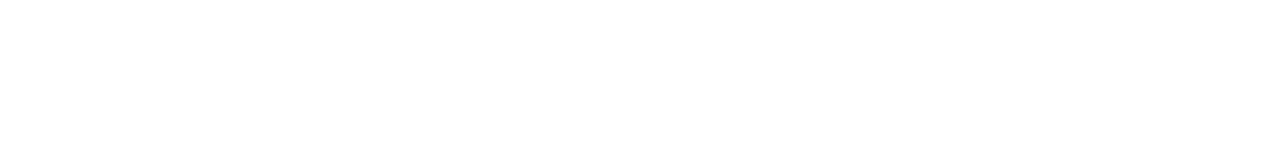
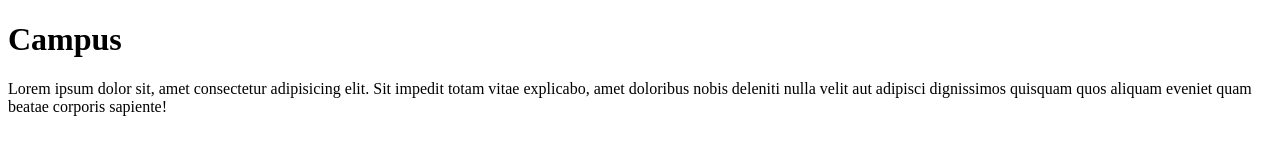
Before and after one commit to RubioJuan/turisapp, a plain HTML site: page index.html in a window 1280 px wide. Drawn offline with Linux system fonts and the light colour scheme.

Commit message:
se agrego un cabecero h1

```diff
--- a/index.html
+++ b/index.html
@@ -6,6 +6,7 @@
     <title>Document</title>
 </head>
 <body>
-
+    <h1>Campus</h1>
+    <p>Lorem ipsum dolor sit, amet consectetur adipisicing elit. Sit impedit totam vitae explicabo, amet doloribus nobis deleniti nulla velit aut adipisci dignissimos quisquam quos aliquam eveniet quam beatae corporis sapiente!</p>
 </body>
 </html>
--- /dev/null
+++ b/js/app.js
@@ -0,0 +1 @@
+//
```
Also changed, not shown: 1 other file.
